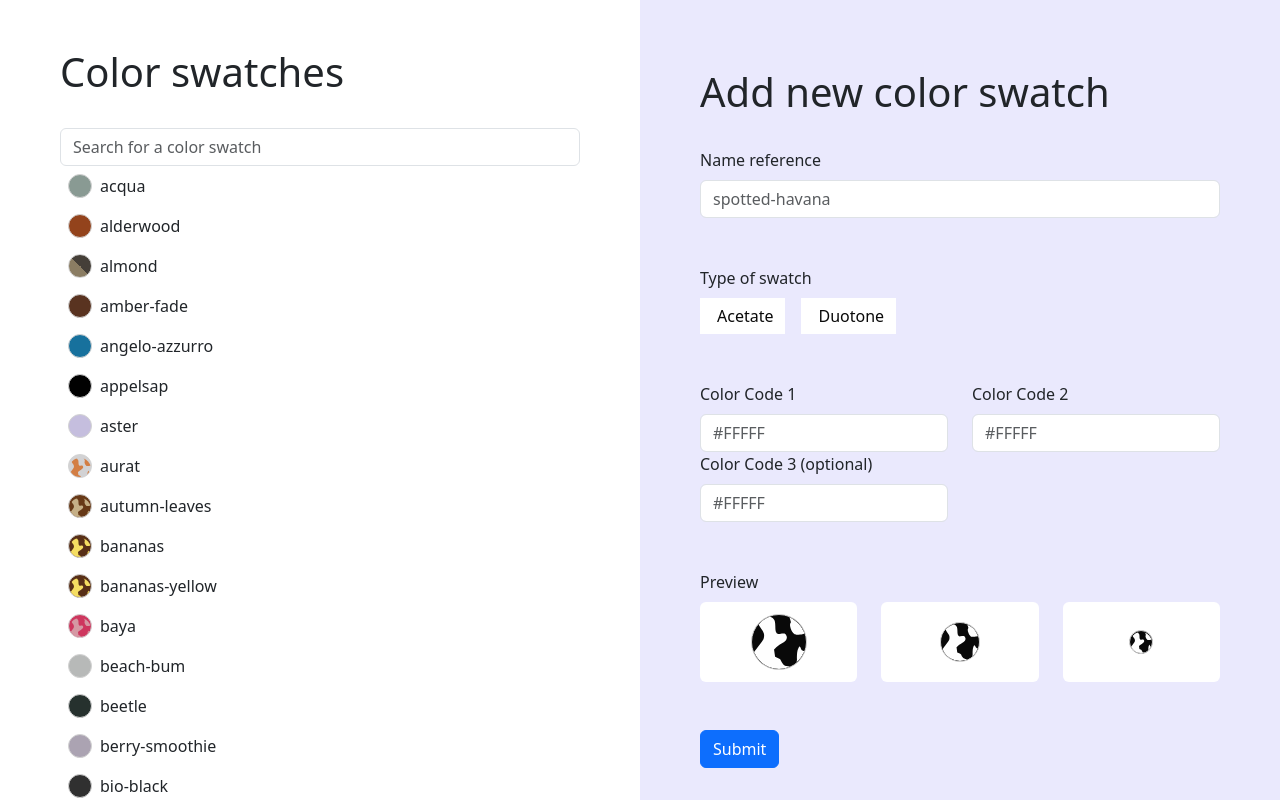
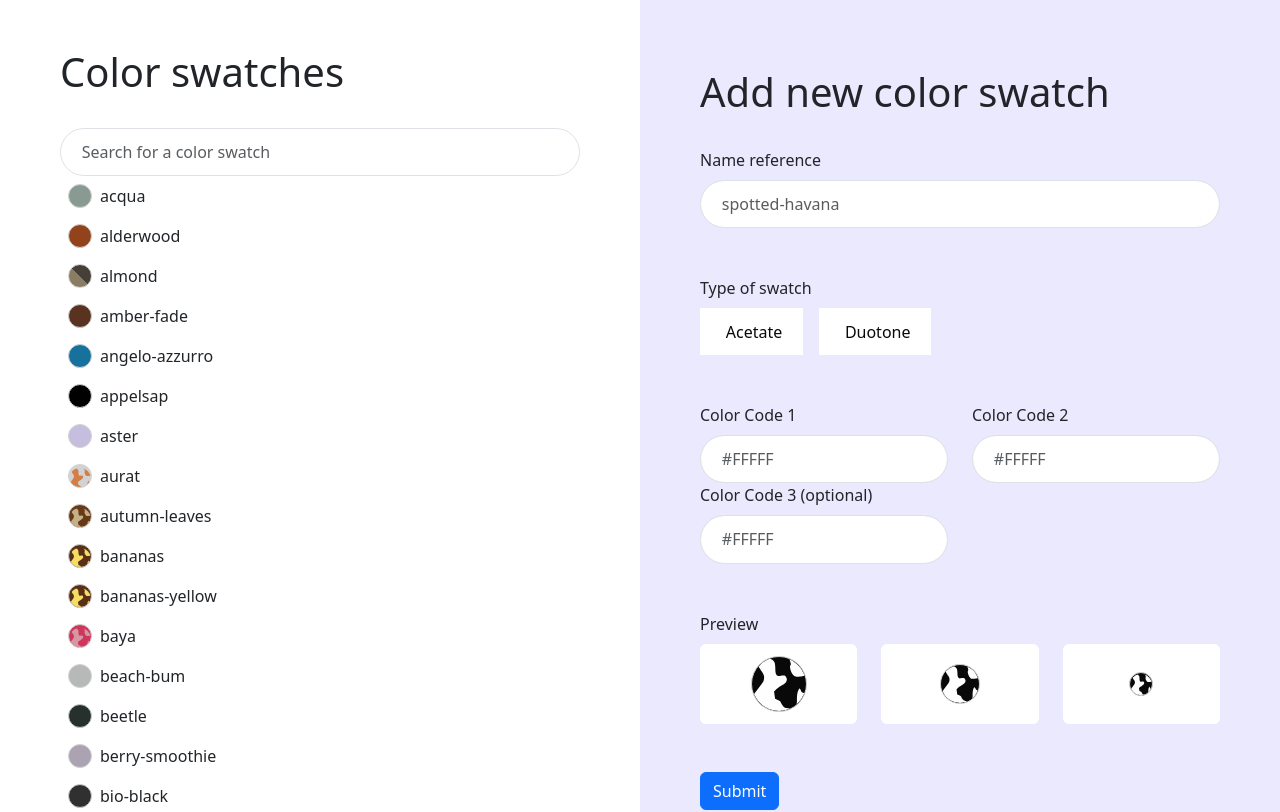
Before and after one commit to johanna-insightnl/ace-tate-frontend-assignment, a React (Create React App) app: page / in a window 1280 px wide. Shown: the top 812 px of the page. Built offline with nearby package versions, Linux system fonts and the light colour scheme.

Commit message:
add styling to input text field and button

```diff
--- a/src/UI/Buttons/rectangle/rectangleButton.scss
+++ b/src/UI/Buttons/rectangle/rectangleButton.scss
@@ -5,4 +5,5 @@
   border-right: none !important;
   border-bottom: none !important;
   border-radius: 0% !important;
+  padding: 0.7rem 1.3rem !important;
 }
--- /dev/null
+++ b/src/UI/inputTextField/InputTextField.scss
@@ -0,0 +1,4 @@
+.input-text-field {
+  border-radius: 2rem !important;
+  padding: 0.7rem 1.3rem !important;
+}
--- a/src/UI/inputTextField/InputTextField.tsx
+++ b/src/UI/inputTextField/InputTextField.tsx
@@ -16,6 +16,7 @@ export default function InputTextField({ placeholder, value, onChange, label }:
         placeholder={placeholder}
         value={value}
         onChange={onChange}
+        className="input-text-field"
       />
     </Form.Group>
   )
--- a/src/styles/main.scss
+++ b/src/styles/main.scss
@@ -5,6 +5,7 @@
 @import '../UI/ColorCircle/single/singleColorCircle.scss';
 @import '../UI/Cards/whiteCard.scss';
 @import '../UI/Buttons/rectangle/rectangleButton.scss';
+@import '../UI/inputTextField/InputTextField.scss';
 
 .app-container {
   padding-right: 0;
@@ -13,6 +14,6 @@
 
 .second-column {
   background-color: $primary-color; /* Your desired background color */
-  height: 100vh; /* Ensure it covers the full height of the viewport */
+  height: 100%; /* Ensure it covers the full height of the viewport */
   padding: 20px; /* Adjust padding as needed */
 }
```
